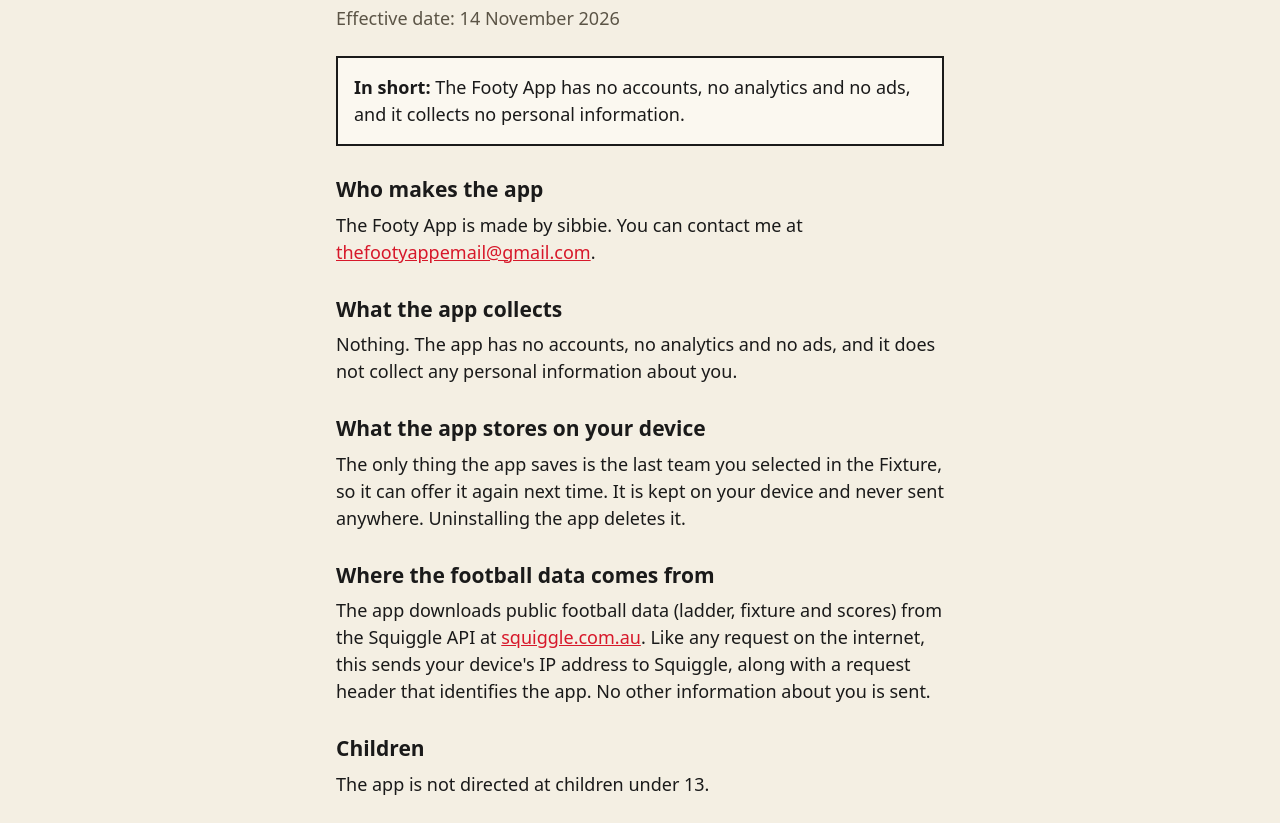
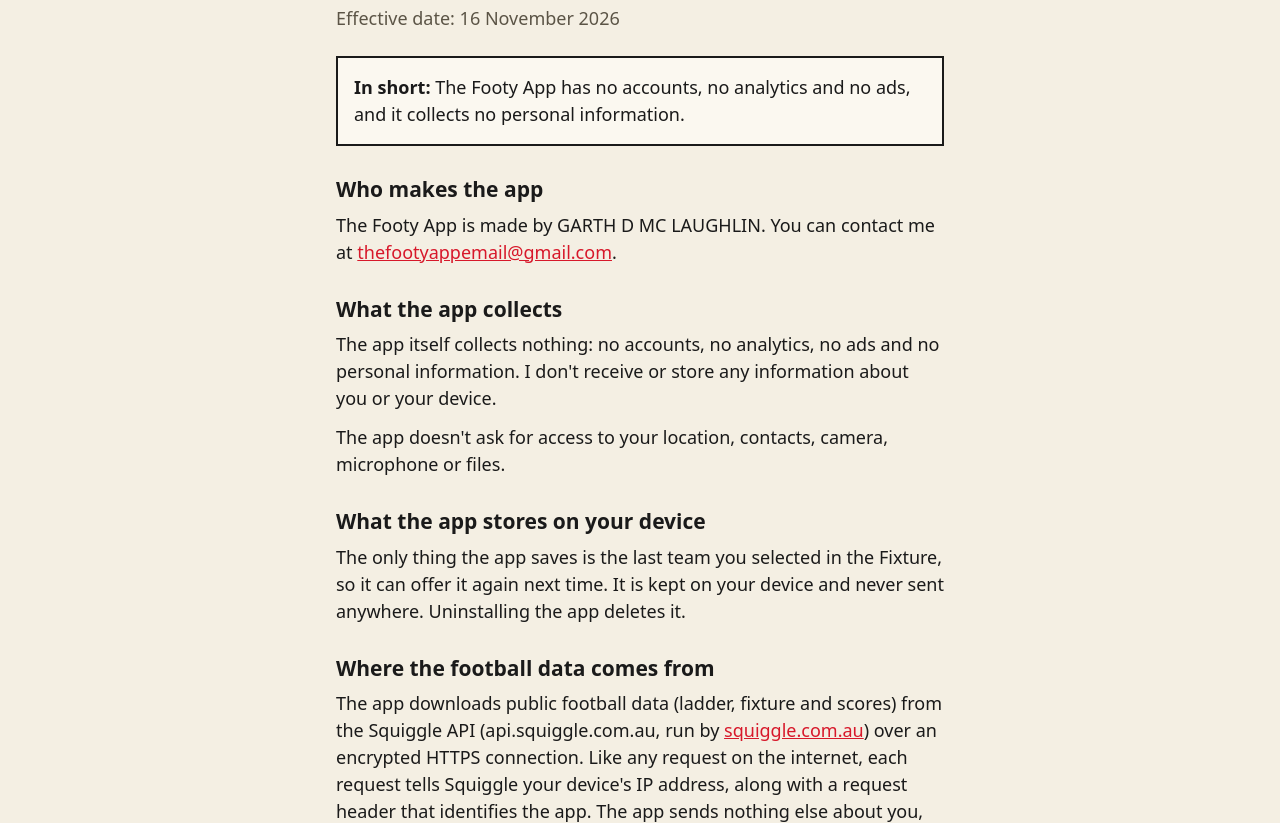
Before and after one commit to thefootyapp/thefootyapp.github.io, a plain HTML site: page privacy.html in a window 1280 px wide. Shown: the part 127-950 px from the top of the page. Drawn offline with Linux system fonts and the light colour scheme.

Commit message:
Add files via upload

```diff
--- a/privacy.html
+++ b/privacy.html
@@ -41,7 +41,7 @@
   <header><p><a href="index.html">The Footy App</a></p></header>
   <main>
     <h1>Privacy policy</h1>
-    <p class="effective">Effective date: 14 November 2026</p>
+    <p class="effective">Effective date: 16 November 2026</p>
 
     <div class="box">
       <p><strong>In short:</strong> The Footy App has no accounts, no analytics and no ads, and it
@@ -49,12 +49,13 @@
     </div>
 
     <h2>Who makes the app</h2>
-    <p>The Footy App is made by sibbie. You can contact me at
+    <p>The Footy App is made by GARTH D MC LAUGHLIN. You can contact me at
     <a href="mailto:thefootyappemail@gmail.com">thefootyappemail@gmail.com</a>.</p>
 
     <h2>What the app collects</h2>
-    <p>Nothing. The app has no accounts, no analytics and no ads, and it does not collect any
-    personal information about you.</p>
+    <p>The app itself collects nothing: no accounts, no analytics, no ads and no personal
+    information. I don't receive or store any information about you or your device.</p>
+    <p>The app doesn't ask for access to your location, contacts, camera, microphone or files.</p>
 
     <h2>What the app stores on your device</h2>
     <p>The only thing the app saves is the last team you selected in the Fixture, so it can offer
@@ -62,10 +63,12 @@
     deletes it.</p>
 
     <h2>Where the football data comes from</h2>
-    <p>The app downloads public football data (ladder, fixture and scores) from the Squiggle API at
-    <a href="https://squiggle.com.au">squiggle.com.au</a>. Like any request on the internet, this
-    sends your device's IP address to Squiggle, along with a request header that identifies the
-    app. No other information about you is sent.</p>
+    <p>The app downloads public football data (ladder, fixture and scores) from the Squiggle API
+    (api.squiggle.com.au, run by <a href="https://squiggle.com.au">squiggle.com.au</a>) over an
+    encrypted HTTPS connection. Like any request on the internet, each request tells Squiggle your
+    device's IP address, along with a request header that identifies the app. The app sends nothing
+    else about you, and I don't receive this information. Squiggle is an independent service with
+    its own practices.</p>
 
     <h2>Children</h2>
     <p>The app is not directed at children under 13.</p>
```
